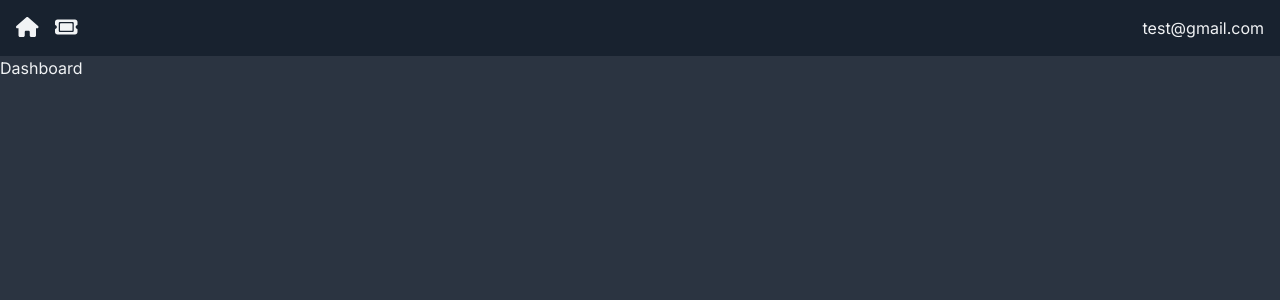
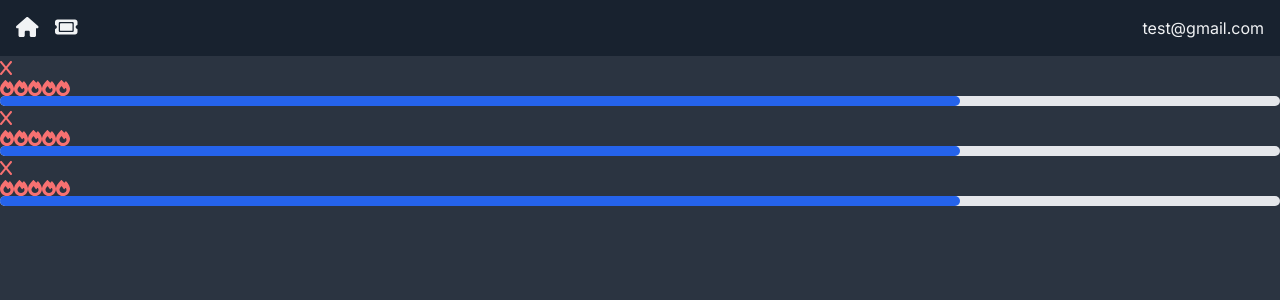
Before and after one commit to Neaz-Mahmood/ticketing-app, a Next.js app: page / in a window 1280 px wide. Shown: the top 300 px of the page. Built offline with nearby package versions, Linux system fonts and the light colour scheme.

Commit message:
working on basic structure

```diff
--- /dev/null
+++ b/app/(components)/DeleteBlock.jsx
@@ -0,0 +1,14 @@
+import { faX } from "@fortawesome/free-solid-svg-icons";
+import { FontAwesomeIcon } from "@fortawesome/react-fontawesome";
+import React from "react";
+
+const DeleteBlock = () => {
+  return (
+    <FontAwesomeIcon
+      icon={faX}
+      className='text-red-400 hover:cursor-pointer hover:text-red-200'
+    />
+  );
+};
+
+export default DeleteBlock;
--- /dev/null
+++ b/app/(components)/PriorityDisplay.jsx
@@ -0,0 +1,17 @@
+import { faFire } from "@fortawesome/free-solid-svg-icons";
+import { FontAwesomeIcon } from "@fortawesome/react-fontawesome";
+import React from "react";
+
+const PriorityDisplay = () => {
+  return (
+    <div className='flex justify-start align-baseline'>
+      <FontAwesomeIcon icon={faFire} className='text-red-400' />
+      <FontAwesomeIcon icon={faFire} className='text-red-400' />
+      <FontAwesomeIcon icon={faFire} className='text-red-400' />
+      <FontAwesomeIcon icon={faFire} className='text-red-400' />
+      <FontAwesomeIcon icon={faFire} className='text-red-400' />
+    </div>
+  );
+};
+
+export default PriorityDisplay;
--- /dev/null
+++ b/app/(components)/ProgressDisplay.jsx
@@ -0,0 +1,14 @@
+import React from "react";
+
+const ProgressDisplay = () => {
+  return (
+    <div className='w-full bg-gray-200 rounded-full h-2.5'>
+      <div
+        className='bg-blue-600 h-2.5 rounded-full'
+        style={{ width: "75%" }}
+      ></div>
+    </div>
+  );
+};
+
+export default ProgressDisplay;
--- /dev/null
+++ b/app/(components)/TicketCard.jsx
@@ -0,0 +1,16 @@
+import React from "react";
+import DeleteBlock from "./DeleteBlock";
+import PriorityDisplay from "./PriorityDisplay";
+import ProgressDisplay from "./ProgressDisplay";
+
+const TicketCard = () => {
+  return (
+    <div>
+      <DeleteBlock />
+      <PriorityDisplay />
+      <ProgressDisplay />
+    </div>
+  );
+};
+
+export default TicketCard;
--- a/app/page.jsx
+++ b/app/page.jsx
@@ -1,7 +1,14 @@
-import React from "react"
+import React from "react";
+import TicketCard from "./(components)/TicketCard";
 
 const Dashboard = () => {
-  return <div>Dashboard</div>
-}
+  return (
+    <div>
+      <TicketCard />
+      <TicketCard />
+      <TicketCard />
+    </div>
+  );
+};
 
-export default Dashboard
+export default Dashboard;
```
Also changed, not shown: app/(components)/Nav.jsx (+14 -14 lines).
